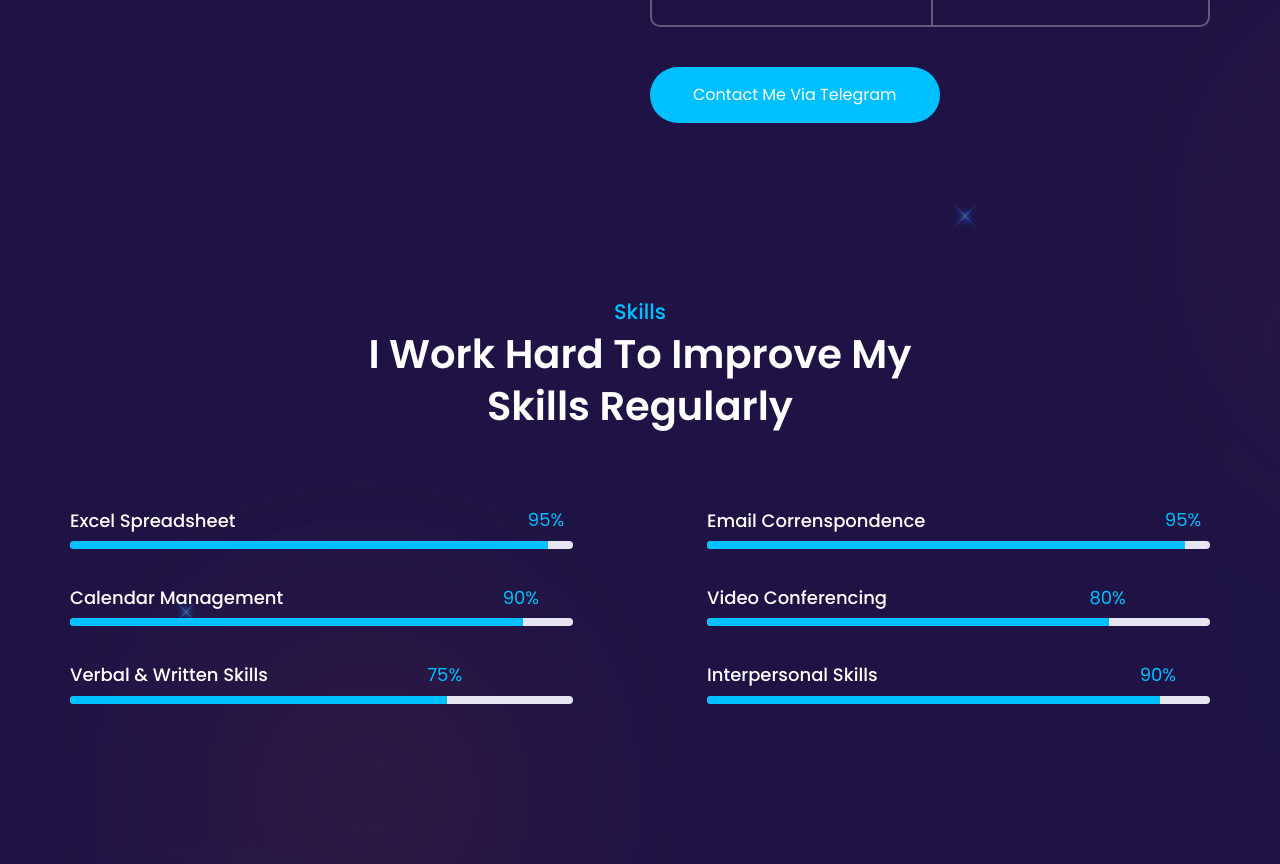
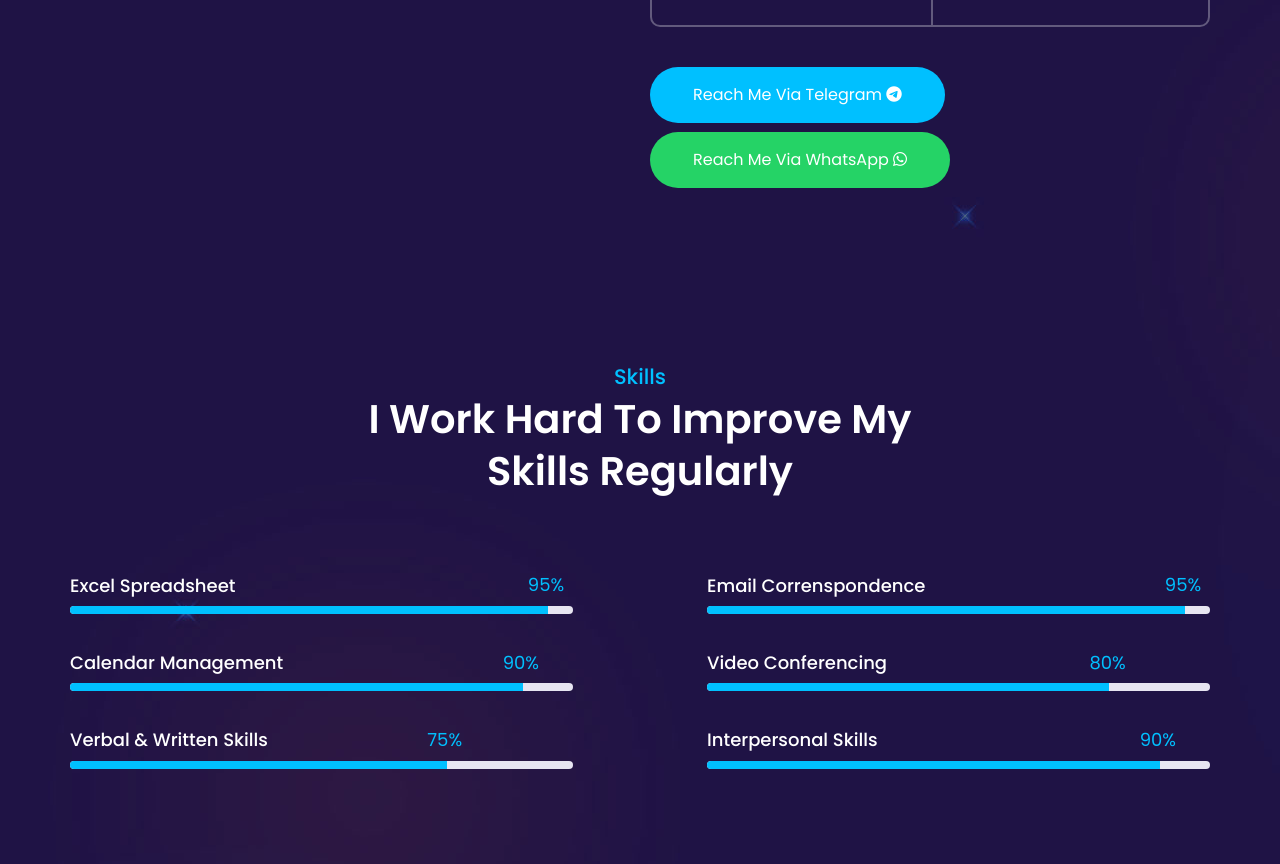
Before and after one commit to TheintThaung/Portfolio, a plain HTML site: page index.html in a window 1280 px wide. Shown: the part 2339-3203 px from the top of the page. Drawn offline with nearby package versions, Linux system fonts and the light colour scheme.

Commit message:
Added Whatsapp Icon

```diff
--- a/index.html
+++ b/index.html
@@ -142,7 +142,8 @@
                                 </li>
                             </ul>
                         </div>
-                        <a href="https://t.me/sakulalala" target="_blank" class="btn"><span>Contact me via Telegram</span></a>
+                        <a href="https://t.me/sakulalala" target="_blank" class="btn"><span>Reach me via Telegram <i class="fa-brands fa-telegram"></i></span></a>
+						<a href="https://t.me/sakulalala" target="_blank" class="btn" style="background-color: #25D366;"><span>Reach me via WhatsApp <i class="fa-brands fa-whatsapp"></i></span></a>
                     </div>
                 </div>
             </div>
```
